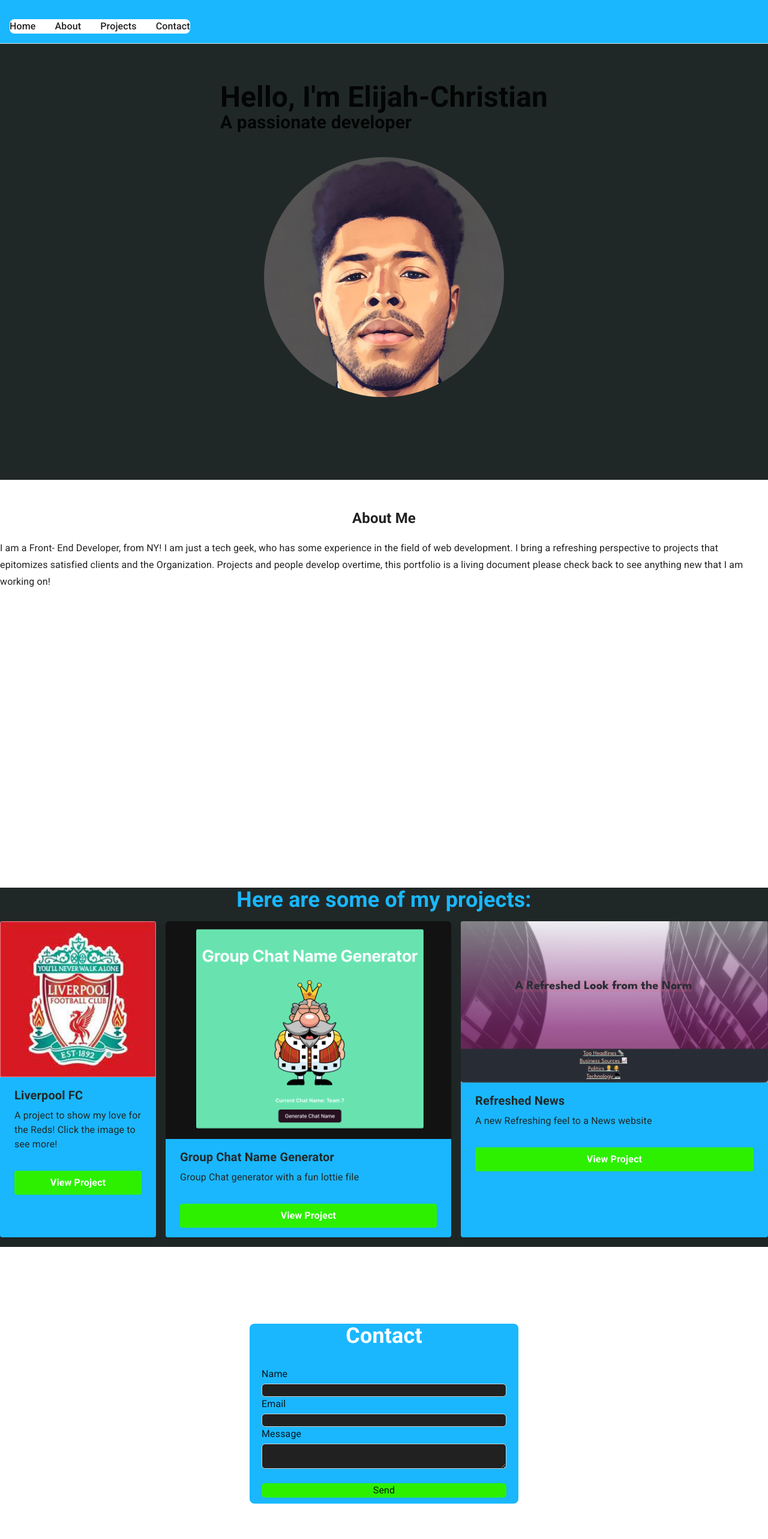
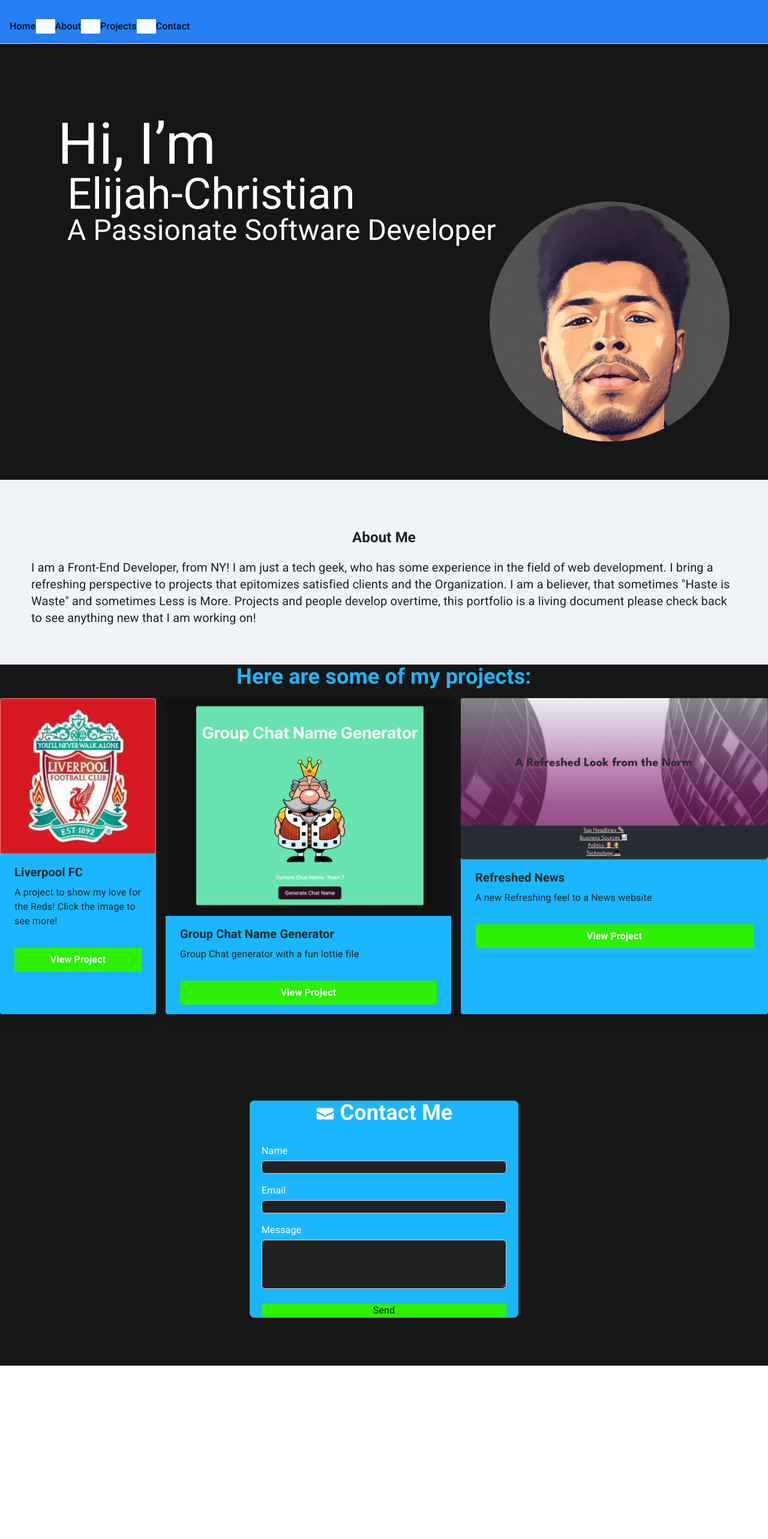
Before and after one commit to ECdub27/portfolio-site, a React (Vite) app: page / in a window 1280 px wide. Shown: the top 2566 px of the page at 60% size. After the commit the page ends 2277 px from the top, so only its background shows below. Built offline with nearby package versions, Linux system fonts and the light colour scheme.

Commit message:
add some like clean hovers

```diff
--- a/package.json
+++ b/package.json
@@ -6,6 +6,7 @@
     "@emailjs/browser": "^4.3.3",
     "@emotion/react": "^11.13.0",
     "@emotion/styled": "^11.13.0",
+    "@heroicons/react": "^2.1.5",
     "@mui/icons-material": "^5.14.3",
     "@mui/material": "^5.16.6",
     "@mui/styled-engine-sc": "^5.12.0",
@@ -17,16 +18,19 @@
     "@testing-library/react": "^13.4.0",
     "@testing-library/user-event": "^13.5.0",
     "@types/react": "^18.3.3",
+    "@types/react-typical": "^0.1.2",
     "@types/three": "^0.167.1",
     "@vitejs/plugin-react-swc": "^3.7.0",
     "axios": "^1.5.0",
     "dayjs": "^1.11.9",
     "emailjs-com": "^3.2.0",
+    "hugeicons-react": "^0.3.0",
     "material-ui-colors": "^1.0.0",
     "react": "^17.0.0 || ^18.2.0",
     "react-dom": "^17.0.0 || ^18.2.0",
     "react-redux": "^9.1.0",
     "react-router-dom": "^6.15.0",
+    "react-typical": "^0.1.3",
     "styled-components": "^5.3.11",
     "three": "^0.167.1",
     "vite": "^5.3.5",
--- a/src/components/Home.tsx
+++ b/src/components/Home.tsx
@@ -5,34 +5,33 @@ import groupChatGen from '../../public/imgs/GroupChatNameGen.png';
 import Liverpool from '../../public/imgs/Liverpoolshield.jpg';
 import ProjectCard from './projectCard';
 import ContactForm from './contactForm';
-import ThreeScene from './ThreeScene';
-
+import Typical from 'react-typical';
 // palette colors 1AB7FF -blue bright chartruese - 2CF000 202827
 const Home = () => (
-  <div className="Home">
+  <div className="Home  bg-[#f0f4f8]">
 
   {/* nav bar section uses the introduce my name with Elijah-Christian "EC" Wiegand  #212121'*/}
-<nav className='fixed start-0 top-0 z-20 hidden w-full border-b border-[#212121]-200 bg-[#1AB7FF] sm:block'>
+<nav className='fixed start-0 top-0 z-20 hidden w-full border-b border-[#212121]-200 bg-[#267FF3] sm:block'>
   <div className='mx-auto flex max-w-screen-xl flex-wrap items-center justify-between p-4'>
  {/* logo here */}
  <button data-collapse-toggle="navbar-default"
 type="button"
-className='inline-flex- h-10 w-10 items-center bg-[#202827] justify-center rounded-lg p-2 text-sm text-gray hover:bg-gray-100 focus:outline-none focus:ring-2 focus:ring-gray-200 md:hidden'>
+className='inline-flex- h-10 w-10 items-center bg-[#white] justify-center rounded-lg p-2 text-sm text-gray hover:bg-gray-100 focus:outline-none focus:ring-2 focus:ring-black-200 md:hidden'>
   <span className='sr-only'>Menu</span>
 </button>
 <div className='hidden w-full md:block md:w-auto' id="navbar-default">
  <ul className='mt-4 flex flex-col rounded-lg border border-gray-100 bg-[#1AB7FF]-50 p-4 font-medium md:mt:0 md:flex-row md:space-x-8 md:border-0 md:bg-white md:p-0 rtl:space-x-reverse'>
-    <li>
+    <li className="bg-[#267FF3]">
       <a href='#home'>Home</a>
     </li>
-    <li>
-      <a href='/about'>About</a>
+    <li className="bg-[#267FF3]">
+      <a   href='/about'>About</a>
     </li>
-    <li>
-      <a href='#projects'>Projects</a>
+    <li className="bg-[#267FF3]">
+      <a  href='#projects'>Projects</a>
     </li>
-    <li>
-      <a href='/contact'>Contact</a>
+    <li className="bg-[#267FF3]">
+      <a  href='/contact'>Contact</a>
     </li>
   </ul>
   </div>
@@ -40,31 +39,42 @@ className='inline-flex- h-10 w-10 items-center bg-[#202827] justify-center round
 </nav>
 
 
+
+
 {/* Hero Section */}
-<section className=" flex hero bg-[#202827] justify-center items-center h-screen">
-      <div className="flex-col px-6  mx-auto">
-        <h1 className='px-5 font-bold text-5xl'>Hello, I'm Elijah-Christian</h1>
-        <p className='px-5 font-bold text-3xl'>A passionate developer</p>
-        <Avatar className='mx-auto justify-center items-center mt-10'alt='Elijah-Christian Wiegand' src={propic} sx={{ width: 400, height: 400 }} />
-        {/* 3d fun here?  */}
-      </div>
-    </section>
+<section className="flex hero bg-[#161616] justify-center items-center h-screen relative flex-col md:flex-row">
+  <div className="flex flex-col md:absolute md:left-16 md:top-40 lg:left-24 lg:top-48 space-y-4 md:space-y-0 md:space-x-4">
+    <div className="text-white text-4xl md:text-6xl lg:text-8xl font-normal font-['League Spartan']">
+      Hi, I’m
+    </div>
+    <div className="text-white text-3xl md:text-5xl lg:text-7xl font-normal font-['League Spartan']">
+      Elijah-Christian
+    </div>
+    <div className="text-white text-xl md:text-3xl lg:text-5xl lg:mt-12 font-normal font-['League Spartan']">
+      A Passionate Software Developer
+    </div>
+  </div>
+  <div className="absolute right-8 bottom-8 md:right-16 md:bottom-16">
+    <Avatar className='mx-auto justify-center place-self-end' alt='Elijah-Christian Wiegand' src={propic} sx={{ width: 400, height: 400 }} />
+  </div>
+</section>
 
-    {/* About Section */}
-    <section id="about" className="h-[600px] mt-12 flex flex-col">
-        <h2 className="mx-auto text-2xl justify-center items-center font-bold">About Me</h2>
-        <p className=' flex-col mt-5 font-league-spartan font-xl text-pretty leading-7'> I am a Front- End Developer, from NY!
-      I am just a tech geek, who has some experience in the field of web development.
-      I bring a refreshing perspective to projects that epitomizes satisfied clients
-      and the Organization. Projects and people develop overtime, this portfolio is a living document
-      please check back to see anything new that I am working on! </p>
+{/* About Section */}
+<section id="about" className="h-auto mt-12 flex flex-col p-8 w-full bg-[#f0f4f8]">
+  <h2 className="mx-auto text-2xl justify-center items-center font-bold">About Me</h2>
+  <p className='flex-col mt-5 font-league-spartan text-xl text-pretty leading-7 px-5'>
+    I am a Front-End Developer, from NY! I am just a tech geek, who has some experience in the field of web development.
+    I bring a refreshing perspective to projects that epitomizes satisfied clients and the Organization.
+    I am a believer, that sometimes "Haste is Waste" and sometimes Less is More.
+    Projects and people develop overtime, this portfolio is a living document please check back to see anything new that I am working on!
+  </p>
+</section>
 
-    </section>
 
     {/* Projects Section */}
-    <section id="projects" className="projects mt-8 h-full w-screen bg-[#202827] flex flex-col items-center">
+    <section id="projects" className="projects mt-8 h-auto w-screen bg-[#161616] flex flex-col items-center">
         <h2 className="text-4xl font-bold leading-10 text-center text-[#1AB7FF]">Here are some of my projects:</h2>
-        <div className=" inline-flex justify-center space-x-4">
+        <div className=" inline-flex justify-center space-x-4 bg-[#161616] ">
           <ProjectCard title="Liverpool FC" description="A project to show my love for the Reds! Click the image to see more!" image={Liverpool} link="https://psychedelic-observation-production.up.railway.app/" />
           <ProjectCard title="Group Chat Name Generator" description="Group Chat generator with a fun lottie file" image={groupChatGen} link="https://660f580d21f957209c188d87--groupchatnamegenerator.netlify.app/" />
           <ProjectCard title="Refreshed News" description="A new Refreshing feel to a News website" image={refreshedNews} link="https://www.loom.com/share/2a91706e4ca141858de41a3bf2a612ba" />
@@ -72,8 +82,12 @@ className='inline-flex- h-10 w-10 items-center bg-[#202827] justify-center round
       </section>
 
     {/* Contact Section */}
-   <ContactForm />
-    <p>Made with love</p><p>Made with love</p>
+    <section id="contact" className="contact h-auto w-screen bg-[#161616] flex flex-col items-center">
+
+  <div className="w-full max-w-2xl">
+    <ContactForm />
+  </div>
+</section>
   </div>
 
 
--- a/src/components/contactForm.tsx
+++ b/src/components/contactForm.tsx
@@ -1,6 +1,7 @@
 import React, { useState, useRef } from 'react';
 import emailjs from 'emailjs-com';
 import { Link } from 'react-router-dom';
+import {EnvelopeIcon} from '@heroicons/react/20/solid';
 
 const ContactForm: React.FC = () => {
   const [name, setName] = useState('');
@@ -23,26 +24,27 @@ const ContactForm: React.FC = () => {
   };
 
   return (
-    <section id="contact" className="mt-12 contact py-20 bg-[#1AB7FF]-100 flex-col justify-center items-center flex">
-      <div className="bg-[#1AB7FF] h-[300px] rounded-lg w-full max-w-md mx-auto px-5">
-        <h2 className='text-4xl font-bold mb-8 text-center text-white'>Contact</h2>
-        <form className='space-y-6' ref={form} onSubmit={sendEmail}>
-          <ul>
+    <section id="contact" className="mt-12 contact py-20 bg-[#161616] flex-col justify-center items-center flex">
+    <div className="bg-[#1AB7FF] rounded-lg w-full max-w-md mx-auto px-5">
+      <h2 className='text-4xl font-bold mb-8 text-center text-white'>
+       <EnvelopeIcon className='h-8 w-8 inline-block text-white' /> Contact Me
+      </h2>
+      <form className='space-y-6 w-full max-w-2xl mx-auto' ref={form} onSubmit={sendEmail}>
+  <ul className='space-y-4'>
     <li>
-              <label htmlFor="name">Name</label>
+      <label htmlFor="name" className='block text-white'>Name</label>
       <input onChange={e => setName(e.target.value)} className='bg-[#212121] mt-1 block w-full text-white border border-gray-300 rounded-md shadow-sm focus:ring-indigo-500 focus:border-indigo-500 sm:text-sm' type="text" id="name" name="name" />
     </li>
     <li>
-              <label htmlFor="email">Email</label>
+      <label htmlFor="email" className='block text-white'>Email</label>
       <input onChange={e => setEmail(e.target.value)} className='bg-[#212121] mt-1 block w-full text-white border border-gray-300 rounded-md shadow-sm focus:ring-indigo-500 focus:border-indigo-500 sm:text-sm' type="email" id="email" name="email" />
     </li>
     <li>
-              <label htmlFor="message">Message</label>
-              <textarea onChange={e => setMessage(e.target.value)} className='bg-[#212121] mt-1 block w-full text-white border border-gray-300 rounded-md shadow-sm focus:ring-indigo-500 focus:border-indigo-500 sm:text-sm' id="message" name="message"></textarea>
+      <label htmlFor="message" className='block text-white'>Message</label>
+      <textarea onChange={e => setMessage(e.target.value)} className='bg-[#212121] mt-1 block w-full text-white border border-gray-300 rounded-md shadow-sm focus:ring-indigo-500 focus:border-indigo-500 sm:text-sm' id="message" name="message" rows={4}></textarea>
     </li>
-
   </ul>
-          <button className='bg-[#2CF000] mx-auto my-auto w-full h-3/4 rounded-md hover:shadow-lg hover:shadow-[#1AB7FF] ' type="submit">Send</button>
+  <button className='bg-[#2CF000] mx-auto my-auto w-full h-3/4 rounded-md hover:shadow-lg hover:shadow-[#1AB7FF]' type="submit">Send</button>
 </form>
     </div>
   </section>
```
Also changed, not shown: 1 other file (tests, documents, lock files or other folders). Lines whose indentation alone changed are shown as unchanged.
